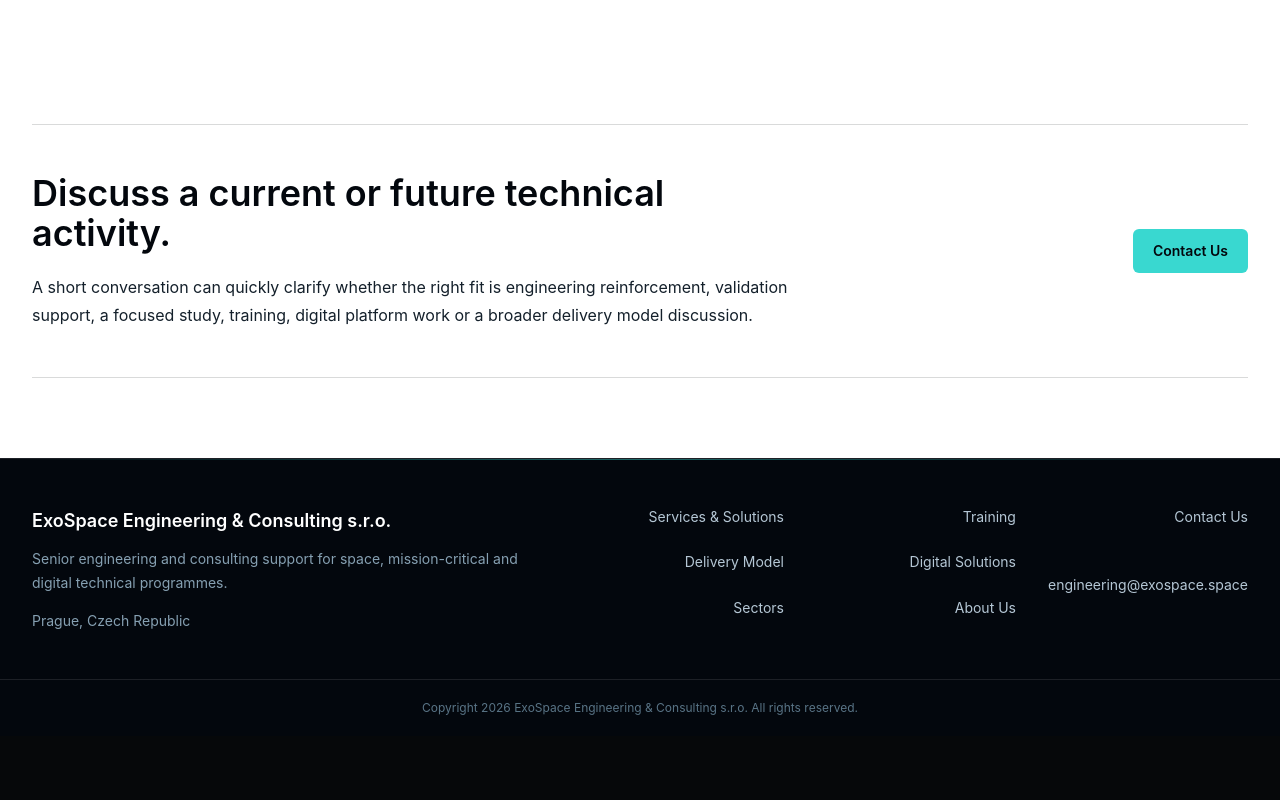
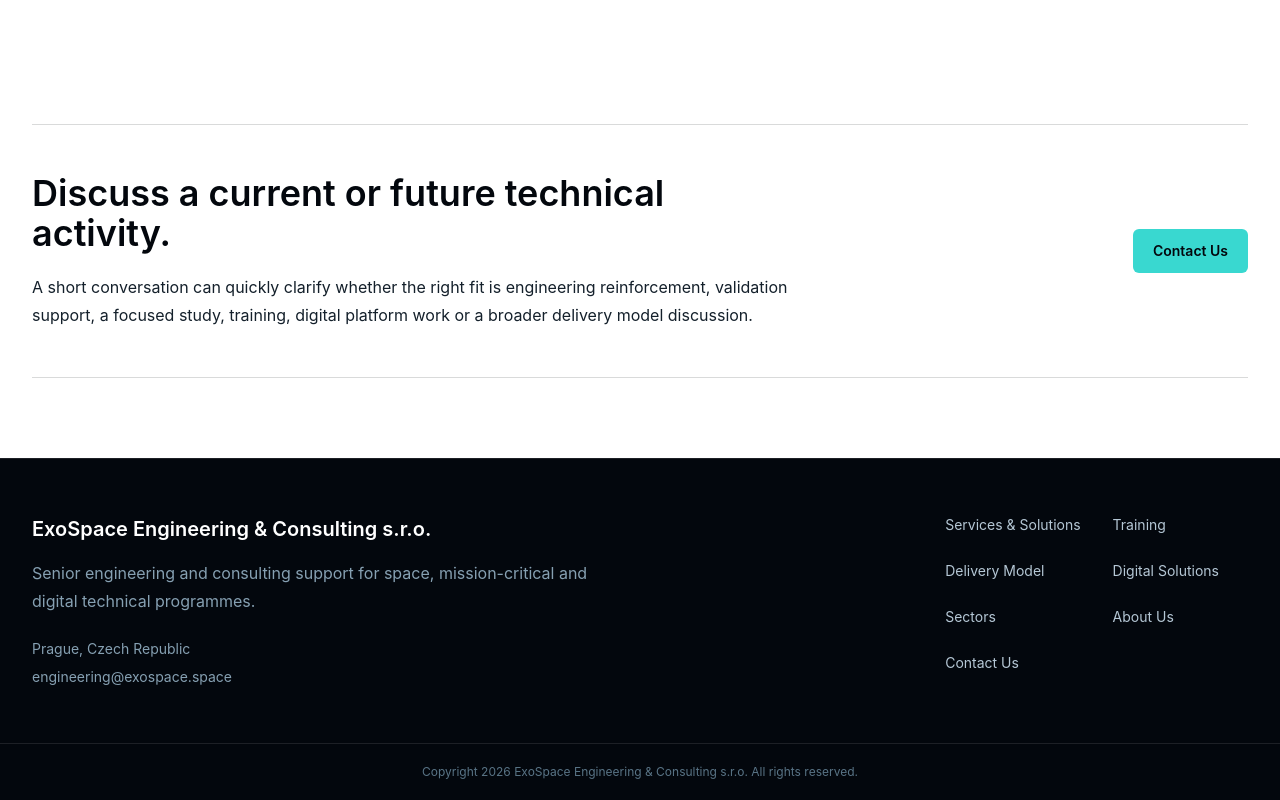
Before and after one commit to galileo73/exospace-website, a React (Vite) app: page / in a window 1280 px wide. Shown: the part 4399-5199 px from the top of the page. Before the commit the page ends 5135 px from the top, so only its background shows below. Built offline with nearby package versions, Linux system fonts and the light colour scheme.

Commit message:
20260415: Improvement for the Site, footer

```diff
--- a/src/layouts/SiteLayout.tsx
+++ b/src/layouts/SiteLayout.tsx
@@ -679,81 +679,76 @@
         </div>
       ) : null}
 
-      <footer className="relative overflow-hidden border-t border-white/10 bg-carbon-950">
-        <div className="absolute inset-x-0 top-0 h-px bg-gradient-to-r from-transparent via-signal-teal/[0.45] to-transparent" />
-        <div className="mx-auto grid max-w-7xl gap-10 px-5 py-12 md:px-8 lg:grid-cols-[1fr_auto]">
-          <div className="max-w-2xl">
-            <p className="text-lg font-semibold text-white">{company.name}</p>
-            <p className="mt-3 text-sm leading-6 text-steel-400">
+      <footer className="border-t border-white/10 bg-carbon-950">
+        <div className="mx-auto grid max-w-7xl gap-10 px-5 py-14 md:px-8 lg:grid-cols-[1.15fr_0.85fr]">
+          <div className="max-w-xl">
+            <p className="text-xl font-semibold text-white">{company.name}</p>
+            <p className="mt-4 text-base leading-7 text-steel-400">
               Senior engineering and consulting support for space,
               mission-critical and digital technical programmes.
             </p>
-            <p className="mt-4 text-sm text-steel-400">{company.location}</p>
-          </div>
-
-          <div className="grid gap-8 text-sm text-steel-300 sm:grid-cols-3 lg:text-right">
-            <div className="grid gap-3">
-              <SiteLink
-                href="/services"
-                className="hover:text-signal-teal focus-visible:rounded-md focus-visible:outline focus-visible:outline-2 focus-visible:outline-offset-4 focus-visible:outline-signal-teal"
-              >
-                Services & Solutions
-              </SiteLink>
-              <SiteLink
-                href="/delivery-model"
-                className="hover:text-signal-teal focus-visible:rounded-md focus-visible:outline focus-visible:outline-2 focus-visible:outline-offset-4 focus-visible:outline-signal-teal"
-              >
-                Delivery Model
-              </SiteLink>
-              <SiteLink
-                href="/sectors"
-                className="hover:text-signal-teal focus-visible:rounded-md focus-visible:outline focus-visible:outline-2 focus-visible:outline-offset-4 focus-visible:outline-signal-teal"
-              >
-                Sectors
-              </SiteLink>
-            </div>
-
-            <div className="grid gap-3">
-              <SiteLink
-                href="/training"
-                className="hover:text-signal-teal focus-visible:rounded-md focus-visible:outline focus-visible:outline-2 focus-visible:outline-offset-4 focus-visible:outline-signal-teal"
-              >
-                Training
-              </SiteLink>
-              <SiteLink
-                href="/digital-solutions"
-                className="hover:text-signal-teal focus-visible:rounded-md focus-visible:outline focus-visible:outline-2 focus-visible:outline-offset-4 focus-visible:outline-signal-teal"
-              >
-                Digital Solutions
-              </SiteLink>
-              <SiteLink
-                href="/about"
-                className="hover:text-signal-teal focus-visible:rounded-md focus-visible:outline focus-visible:outline-2 focus-visible:outline-offset-4 focus-visible:outline-signal-teal"
-              >
-                About Us
-              </SiteLink>
-            </div>
-
-            <div className="grid gap-3">
-              <SiteLink
-                href="/contact#inquiry-form"
-                className="hover:text-signal-teal focus-visible:rounded-md focus-visible:outline focus-visible:outline-2 focus-visible:outline-offset-4 focus-visible:outline-signal-teal"
-              >
-                Contact Us
-              </SiteLink>
+            <div className="mt-6 space-y-2 text-sm text-steel-400">
+              <p>{company.location}</p>
               <a
                 href={`mailto:${company.email}`}
-                className="hover:text-signal-teal focus-visible:rounded-md focus-visible:outline focus-visible:outline-2 focus-visible:outline-offset-4 focus-visible:outline-signal-teal"
+                className="inline-block transition hover:text-signal-teal"
               >
                 {company.email}
               </a>
             </div>
           </div>
+
+          <div className="grid gap-y-3 gap-x-8 text-sm text-steel-300 sm:grid-cols-2 lg:justify-self-end">
+            <SiteLink
+              href="/services"
+              className="transition hover:text-signal-teal focus-visible:rounded-md focus-visible:outline focus-visible:outline-2 focus-visible:outline-offset-4 focus-visible:outline-signal-teal"
+            >
+              Services & Solutions
+            </SiteLink>
+            <SiteLink
+              href="/training"
+              className="transition hover:text-signal-teal focus-visible:rounded-md focus-visible:outline focus-visible:outline-2 focus-visible:outline-offset-4 focus-visible:outline-signal-teal"
+            >
+              Training
+            </SiteLink>
+            <SiteLink
+              href="/delivery-model"
+              className="transition hover:text-signal-teal focus-visible:rounded-md focus-visible:outline focus-visible:outline-2 focus-visible:outline-offset-4 focus-visible:outline-signal-teal"
+            >
+              Delivery Model
+            </SiteLink>
+            <SiteLink
+              href="/digital-solutions"
+              className="transition hover:text-signal-teal focus-visible:rounded-md focus-visible:outline focus-visible:outline-2 focus-visible:outline-offset-4 focus-visible:outline-signal-teal"
+            >
+              Digital Solutions
+            </SiteLink>
+            <SiteLink
+              href="/sectors"
+              className="transition hover:text-signal-teal focus-visible:rounded-md focus-visible:outline focus-visible:outline-2 focus-visible:outline-offset-4 focus-visible:outline-signal-teal"
+            >
+              Sectors
+            </SiteLink>
+            <SiteLink
+              href="/about"
+              className="transition hover:text-signal-teal focus-visible:rounded-md focus-visible:outline focus-visible:outline-2 focus-visible:outline-offset-4 focus-visible:outline-signal-teal"
+            >
+              About Us
+            </SiteLink>
+            <SiteLink
+              href="/contact#inquiry-form"
+              className="transition hover:text-signal-teal focus-visible:rounded-md focus-visible:outline focus-visible:outline-2 focus-visible:outline-offset-4 focus-visible:outline-signal-teal sm:col-span-2"
+            >
+              Contact Us
+            </SiteLink>
+          </div>
         </div>
 
-        <div className="border-t border-white/10 px-5 py-5 text-center text-xs text-steel-500">
-          Copyright 2026 ExoSpace Engineering & Consulting s.r.o. All rights
-          reserved.
+        <div className="border-t border-white/10">
+          <div className="mx-auto max-w-7xl px-5 py-5 text-center text-xs text-steel-500 md:px-8">
+            Copyright 2026 ExoSpace Engineering & Consulting s.r.o. All rights
+            reserved.
+          </div>
         </div>
       </footer>
     </div>
```
